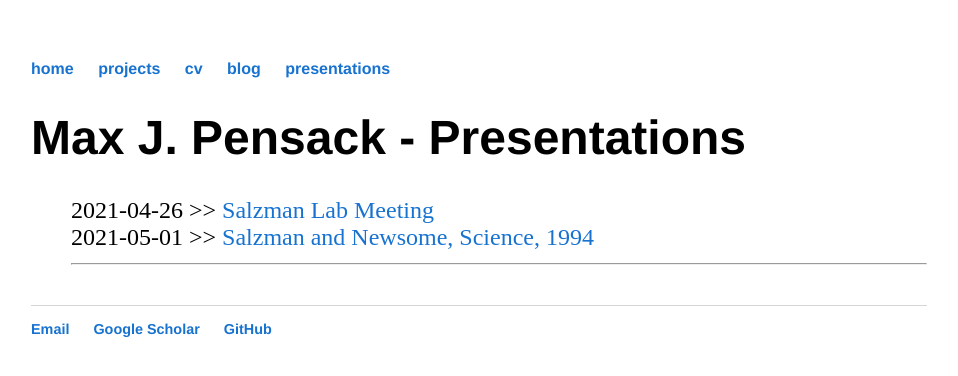
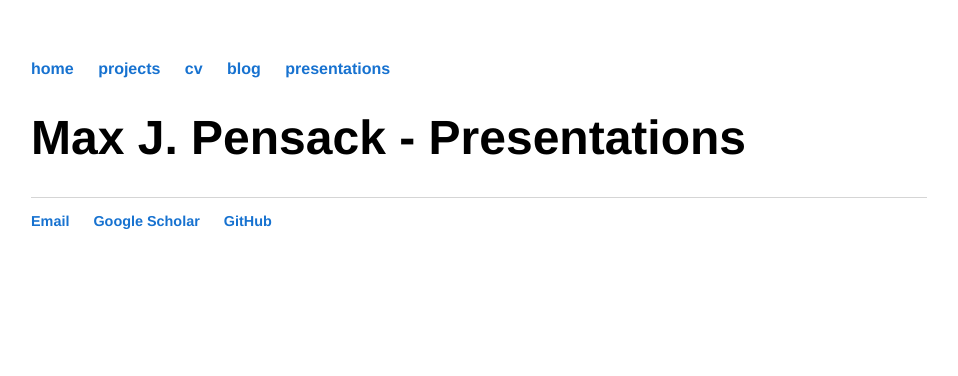
Before and after one commit to maxpensack/maxpensack.github.io, a Jekyll site: the page built from presentations/index.html, in a window 1280 px wide. Shown: the top 376 px of the page, without its empty margins (161-1119 px from the left). Built offline with Jekyll 4.4.1, drawn with Linux system fonts in a browser that asks for light colours.

Commit message:
Update index.html

```diff
--- a/presentations/index.html
+++ b/presentations/index.html
@@ -3,9 +3,3 @@ layout: default
 title: Max J. Pensack - Presentations
 ---
 	<h1>{{ page.title }}</h1>
-
-	<ul class="posts">
-	    <li>2021-04-26 >> <a href="LM_042621/presentation.html">Salzman Lab Meeting</a></li>
-	    <li>2021-05-01 >> <a href="SalzmanNeural1994/presentation.html">Salzman and Newsome, Science, 1994</a>
-		<hr>
-	</ul>
```
